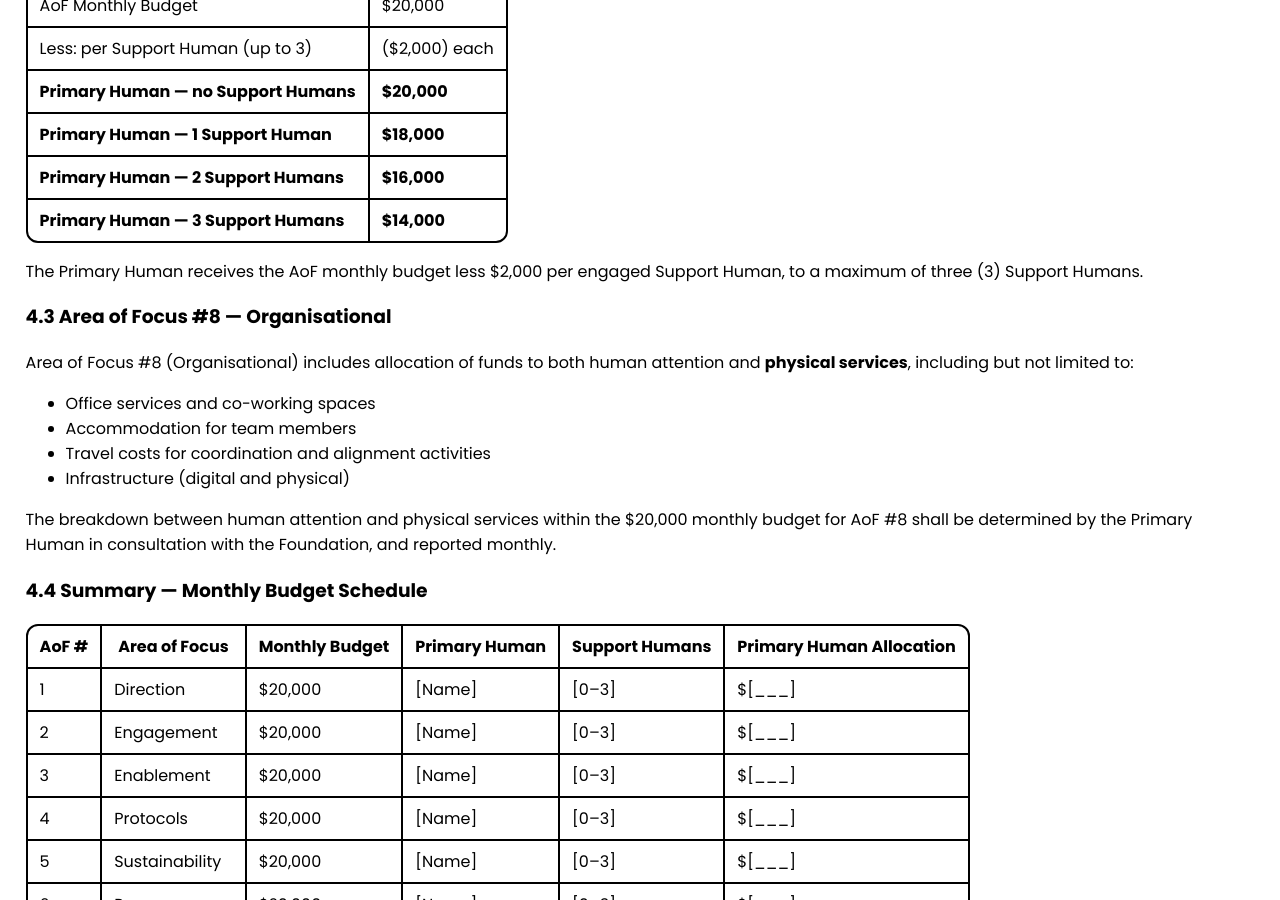
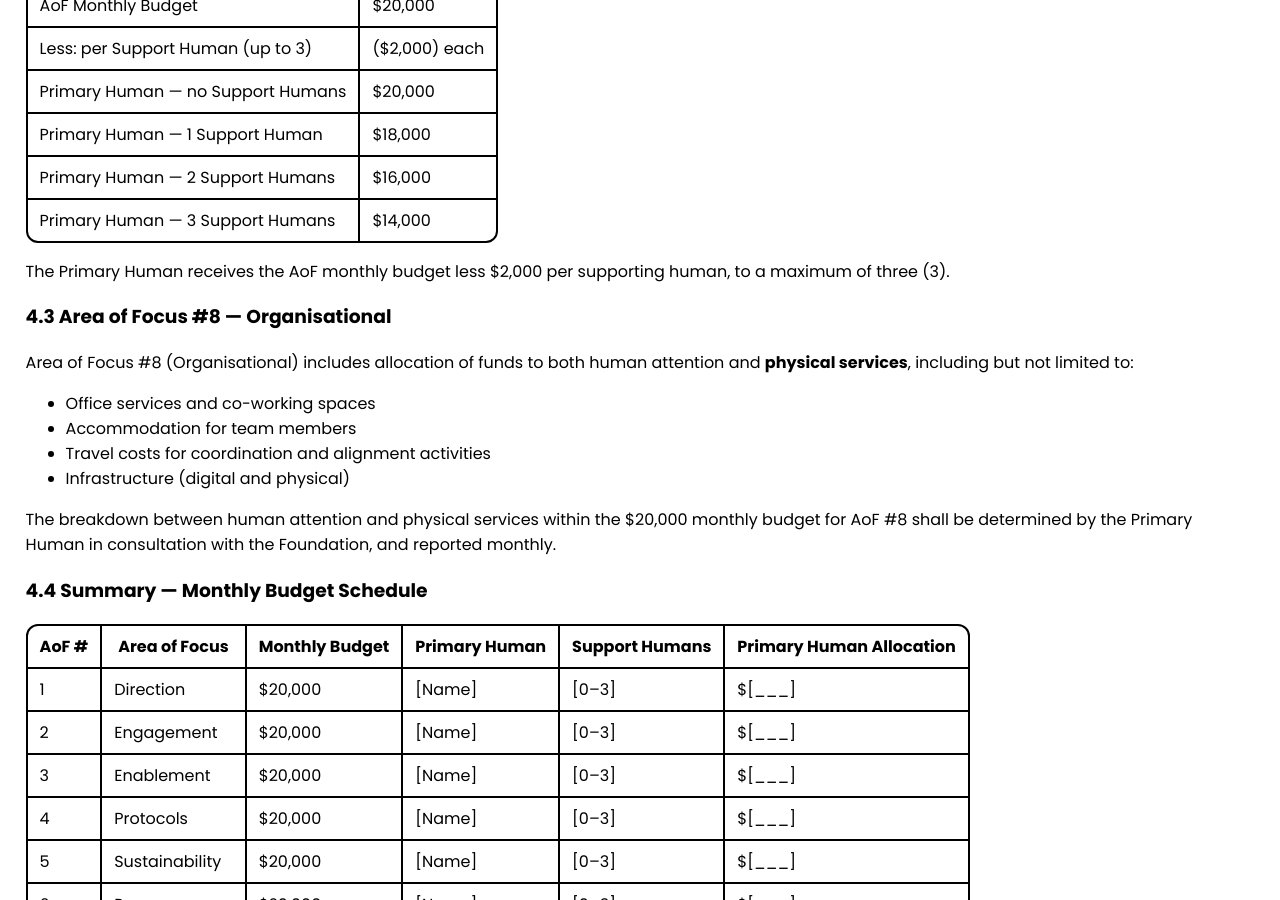
Before and after one commit to selfdriven-engagement/selfdriven-actuate, a Jekyll site: the page built from docs/pages/framework-organisational-areas-of-focus-services-agreement.md, in a window 1280 px wide and 900 px high, scrolled down 2351 px. Built offline with Jekyll 4.4.1, drawn with Linux system fonts in a browser that asks for light colours; some of the changed text lies outside the part shown.

Commit message:
Update framework-organisational-areas-of-focus-services-agreement.md

```diff
--- a/docs/pages/framework-organisational-areas-of-focus-services-agreement.md
+++ b/docs/pages/framework-organisational-areas-of-focus-services-agreement.md
@@ -20,14 +20,14 @@ permalink: /framework/areas-of-focus/services-agreement
 
 This Agreement is entered into between:
 
-- **[Provider Name]** ([___________]), ("the Provder")
-- **[Client Name]** ([___________]), ("the Client")
+- **[Provider Name]** ([ ___________ ]), ("the Provder")
+- **[Client Name]** ([ ___________ ]), ("the Client")
 
 collectively referred to as "the Parties".
 
-**Effective Date:** [___________]
+**Effective Date:** [ ___________ ]
 
-**Agreement Term:** [___________] months, commencing from the Effective Date.
+**Agreement Term:** [ ___________ ] months, commencing from the Effective Date.
 
 ---
 
@@ -44,7 +44,7 @@ This Agreement defines the scope of services, the allocation of human attention
 The [Provider Name] shall provide services across the following eight (8) Areas of Focus ("AoF"):
 
 | AoF # | Area of Focus | Description |
-|--------|---------------|-------------|
+|--------|---------------|:------------|
 | 1 | Direction | Overall direction, path, intent, and design setting, including the reflection process. |
 | 2 | Engagement | Explainability of values, protocols, and processes — the soul and the story. |
 | 3 | Enablement | The outputs and products of the organisation. |
@@ -99,12 +99,12 @@ For Areas of Focus numbered 1 through 7, the monthly budget is **primarily alloc
 |---|---|
 | AoF Monthly Budget | $20,000 |
 | Less: per Support Human (up to 3) | ($2,000) each |
-| **Primary Human — no Support Humans** | **$20,000** |
-| **Primary Human — 1 Support Human** | **$18,000** |
-| **Primary Human — 2 Support Humans** | **$16,000** |
-| **Primary Human — 3 Support Humans** | **$14,000** |
+| Primary Human — no Support Humans | $20,000 |
+| Primary Human — 1 Support Human | $18,000 |
+| Primary Human — 2 Support Humans | $16,000 |
+| Primary Human — 3 Support Humans | $14,000 |
 
-The Primary Human receives the AoF monthly budget less $2,000 per engaged Support Human, to a maximum of three (3) Support Humans.
+The Primary Human receives the AoF monthly budget less $2,000 per supporting human, to a maximum of three (3).
 
 ### 4.3 Area of Focus #8 — Organisational
 
@@ -199,9 +199,9 @@ This Agreement is governed by the laws of [State/Territory], Australia.
 | | *[Provider Name]* | *[Client Name]* |
 |---|---|---|
 | **Signature** | _________________________ | _________________________ |
-| **Name** | [___________] | [___________] |
-| **Title** | [___________] | [___________] |
-| **Date** | [___________] | [___________] |
+| **Name** | [ ___________ ] | [ ___________ ] |
+| **Title** | [ ___________ ] | [ ___________ ] |
+| **Date** | [ ___________ ] | [ ___________ ] |
 
 ---
 
```
Also changed, not shown: other parts of docs/pages/framework-organisational-areas-of-focus-services-agreement.md (+1 -1 lines).
